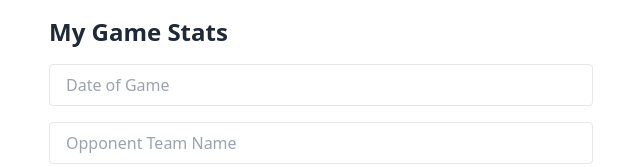
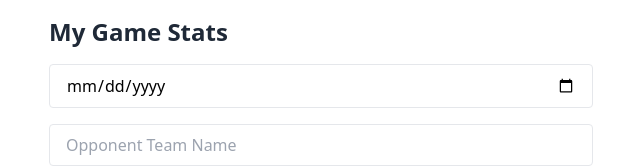
Before and after one commit to anggithub2023/Process_Reflection_Scaffolding, a React (Create React App) app: page /stats in a window 1280 px wide. Shown: the top 167 px of the page, without its empty margins (319-959 px from the left). Built offline with nearby package versions, Linux system fonts and the light colour scheme.

Commit message:
button changes

```diff
--- a/src/pages/StatsPage.js
+++ b/src/pages/StatsPage.js
@@ -41,7 +41,13 @@ function StatsPage() {
       <div className="max-w-xl mx-auto text-left p-4">
         <h2 className="text-2xl font-bold text-gray-800 mb-4">My Game Stats</h2>
         <div className="space-y-4">
-          <input className="w-full border px-4 py-2 rounded" placeholder="Date of Game" value={newStat.date} onChange={e => setNewStat({ ...newStat, date: e.target.value })} />
+          <input
+              type="date"
+              className="w-full border px-4 py-2 rounded"
+              placeholder="Date of Game"
+              value={newStat.date}
+              onChange={e => setNewStat({ ...newStat, date: e.target.value })}
+          />
           <input className="w-full border px-4 py-2 rounded" placeholder="Opponent Team Name" value={newStat.opponent} onChange={e => setNewStat({ ...newStat, opponent: e.target.value })} />
           <input className="w-full border px-4 py-2 rounded" placeholder="Points" value={newStat.points} onChange={e => setNewStat({ ...newStat, points: e.target.value })} />
           <input className="w-full border px-4 py-2 rounded" placeholder="Assists" value={newStat.assists} onChange={e => setNewStat({ ...newStat, assists: e.target.value })} />
```
